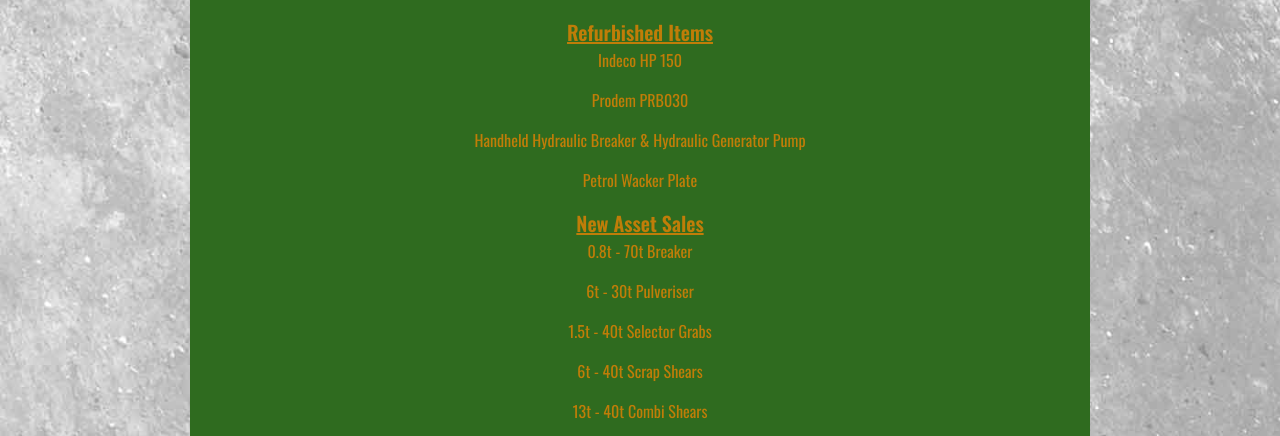
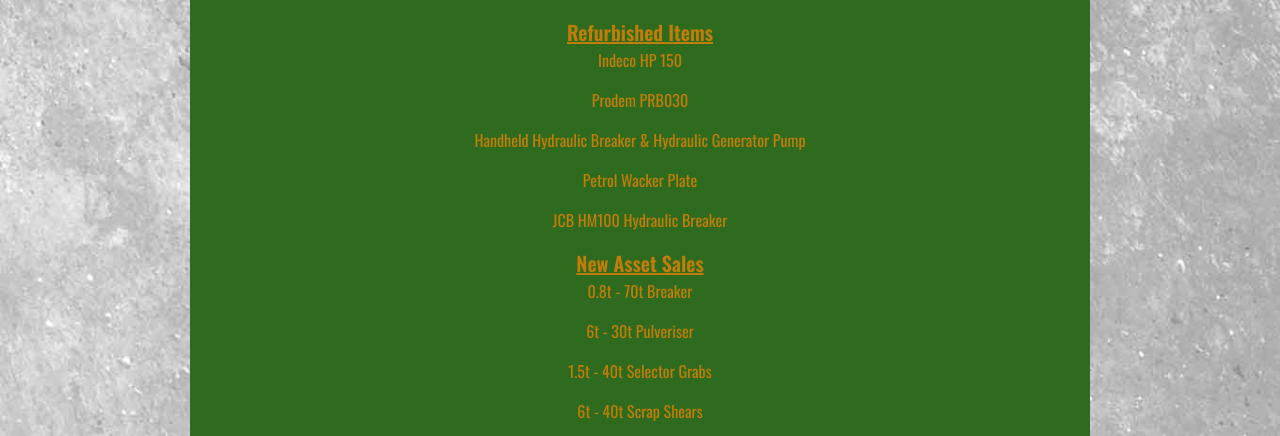
Before and after one commit to retnefel/focused-services, a plain HTML site: page stock.html in a window 1280 px wide. Shown: the part 360-796 px from the top of the page. Drawn offline with nearby package versions, Linux system fonts and the light colour scheme.

Commit message:
Stock Update

```diff
--- a/stock.html
+++ b/stock.html
@@ -35,6 +35,7 @@
       <p>Prodem PRB030</p>
       <p>Handheld Hydraulic Breaker & Hydraulic Generator Pump</p>
       <p>Petrol Wacker Plate</p>
+      <p>JCB HM100 Hydraulic Breaker</p>
       <span class="sub-stock-heading">New Asset Sales</span>
       <p>0.8t - 70t Breaker</p>
       <p>6t - 30t Pulveriser</p>
```
